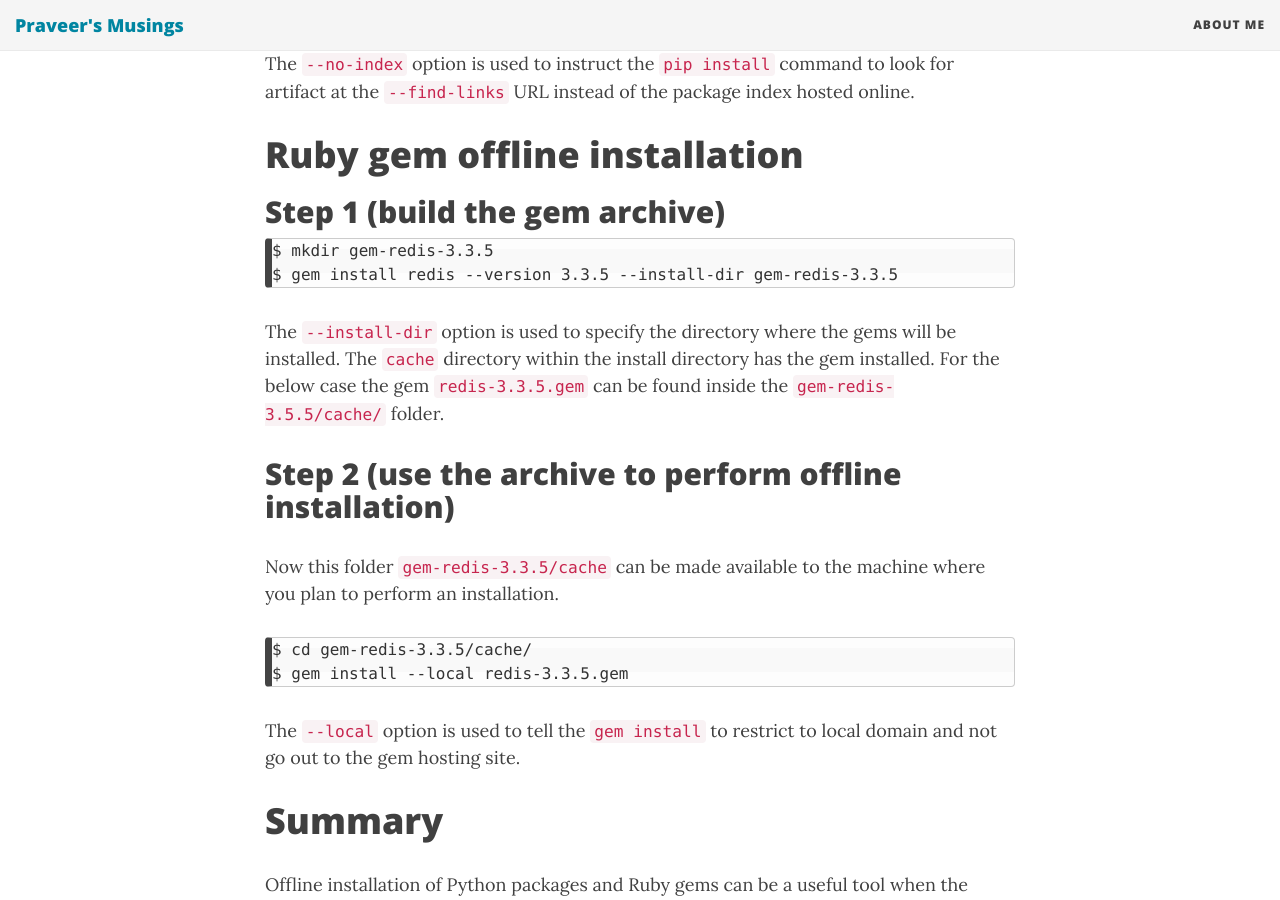
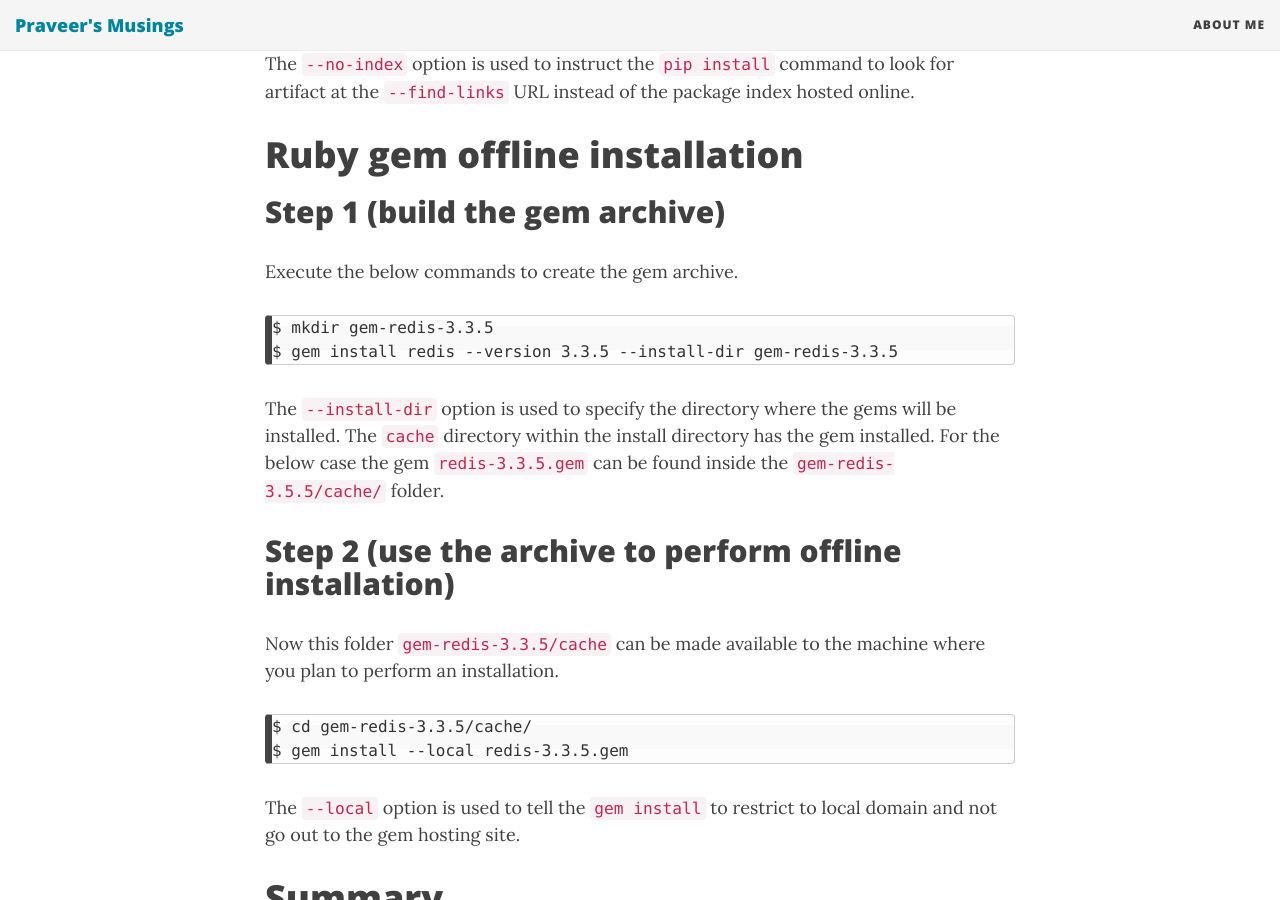
Before and after one commit to praveer09/praveer09.github.io, a Jekyll site: the page built from _posts/2018-03-06-offline-installation-of-python-packages-and-ruby-gems.md, in a window 1280 px wide and 900 px high, scrolled down 1424 px. Built offline with Jekyll 4.4.1, drawn with Linux system fonts in a browser that asks for light colours; nearby versions of some CDN libraries; comment, search, counter and statistics services are not loaded.

Commit message:
Update post for offline installation of python packages and ruby gems

````diff
--- a/_posts/2018-03-06-offline-installation-of-python-packages-and-ruby-gems.md
+++ b/_posts/2018-03-06-offline-installation-of-python-packages-and-ruby-gems.md
@@ -52,6 +52,8 @@ index hosted online.
 
 ## Step 1 (build the gem archive)
 
+Execute the below commands to create the gem archive.
+
 ```
 $ mkdir gem-redis-3.3.5
 $ gem install redis --version 3.3.5 --install-dir gem-redis-3.3.5
````
